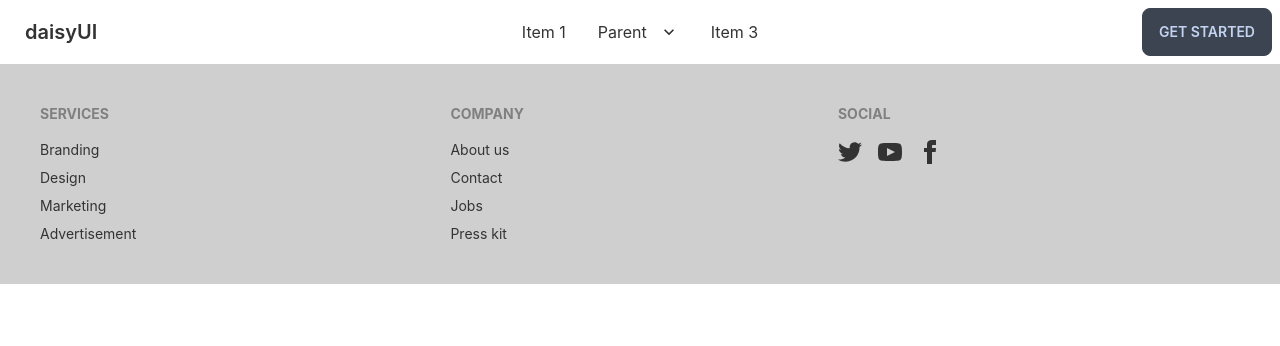
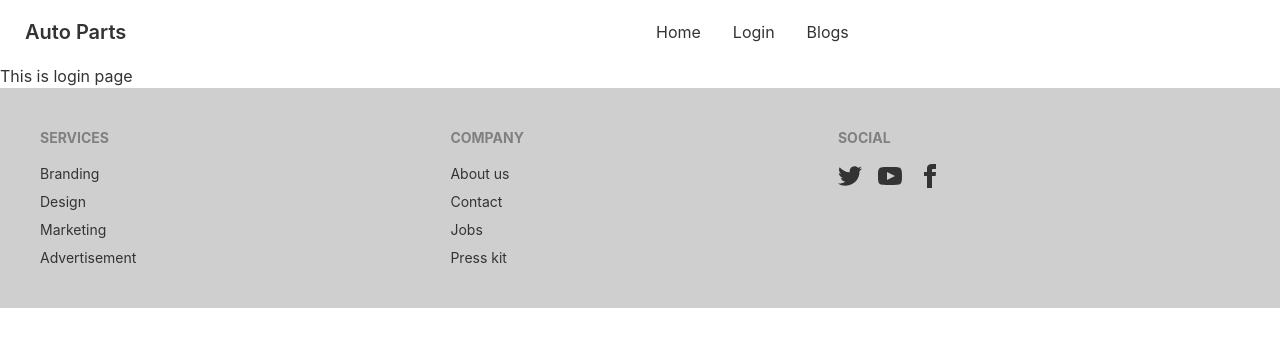
Before and after one commit to dev-nayandas/auto-parts-client, a React (Create React App) app: page /login in a window 1280 px wide. Shown: the top 346 px of the page. Built offline with nearby package versions, Linux system fonts and the light colour scheme.

Commit message:
navbar modified

```diff
--- a/src/App.js
+++ b/src/App.js
@@ -4,6 +4,8 @@
 import { Routes, Route, Link } from "react-router-dom";
 import Home from './Pages/Home/Home';
 import Footer from './Pages/Shared/Footer';
+import Login from './Pages/Home/Login/Login';
+import Blogs from './Pages/Home/Blogs';
 
 function App() {
   return (
@@ -11,6 +13,9 @@
       <NavBar></NavBar>
       <Routes>
         <Route path="/" element={<Home/>} />
+        <Route path="/home" element={<Home/>} />
+        <Route path="/login" element={<Login/>} />
+        <Route path="/blogs" element={<Blogs/>} />
         {/* <Route path="about" element={<About />} /> */}
       </Routes>
       <Footer></Footer>
--- /dev/null
+++ b/src/Pages/Home/Blogs.js
@@ -0,0 +1,11 @@
+import React from 'react';
+
+const Blogs = () => {
+    return (
+        <div>
+            <h1>This is blog page</h1>
+        </div>
+    );
+};
+
+export default Blogs;
--- /dev/null
+++ b/src/Pages/Home/Login/Login.js
@@ -0,0 +1,11 @@
+import React from 'react';
+
+const Login = () => {
+    return (
+        <div>
+            <h1>This is login page</h1>
+        </div>
+    );
+};
+
+export default Login;
--- a/src/Pages/Shared/NavBar.js
+++ b/src/Pages/Shared/NavBar.js
@@ -1,6 +1,14 @@
 import React from 'react';
+import { Link } from 'react-router-dom';
 
 const NavBar = () => {
+    const menuItems = <>
+        <li><Link to='/home'>Home</Link></li>
+        <li><Link to='/login'>Login</Link></li>
+        <li><Link to='/blogs'>Blogs</Link></li>
+
+
+    </>
     return (
         <div class="navbar bg-base-100">
             <div class="navbar-start">
@@ -9,41 +17,17 @@
                         <svg xmlns="http://www.w3.org/2000/svg" class="h-5 w-5" fill="none" viewBox="0 0 24 24" stroke="currentColor"><path stroke-linecap="round" stroke-linejoin="round" stroke-width="2" d="M4 6h16M4 12h8m-8 6h16" /></svg>
                     </label>
                     <ul tabindex="0" class="menu menu-compact dropdown-content mt-3 p-2 shadow bg-base-100 rounded-box w-52">
-        <li><a>Item 1</a></li>
-        <li tabindex="0">
-          <a class="justify-between">
-            Parent
-            <svg class="fill-current" xmlns="http://www.w3.org/2000/svg" width="24" height="24" viewBox="0 0 24 24"><path d="M8.59,16.58L13.17,12L8.59,7.41L10,6L16,12L10,18L8.59,16.58Z"/></svg>
-          </a>
-          <ul class="p-2">
-            <li><a>Submenu 1</a></li>
-            <li><a>Submenu 2</a></li>
-          </ul>
-        </li>
-        <li><a>Item 3</a></li>
+                       {menuItems}
                     </ul>
                 </div>
-    <a class="btn btn-ghost normal-case text-xl">daisyUI</a>
+                <Link to="/home" class="btn btn-ghost normal-case text-xl">Auto Parts</Link>
             </div>
             <div class="navbar-center hidden lg:flex">
                 <ul class="menu menu-horizontal p-0">
-      <li><a>Item 1</a></li>
-      <li tabindex="0">
-        <a>
-          Parent
-          <svg class="fill-current" xmlns="http://www.w3.org/2000/svg" width="20" height="20" viewBox="0 0 24 24"><path d="M7.41,8.58L12,13.17L16.59,8.58L18,10L12,16L6,10L7.41,8.58Z"/></svg>
-        </a>
-        <ul class="p-2">
-          <li><a>Submenu 1</a></li>
-          <li><a>Submenu 2</a></li>
-        </ul>
-      </li>
-      <li><a>Item 3</a></li>
+                    {menuItems}
                 </ul>
             </div>
-  <div class="navbar-end">
-    <a class="btn">Get started</a>
-  </div>
+
         </div>
     );
 };
```
Lines whose indentation alone changed are shown as unchanged.
